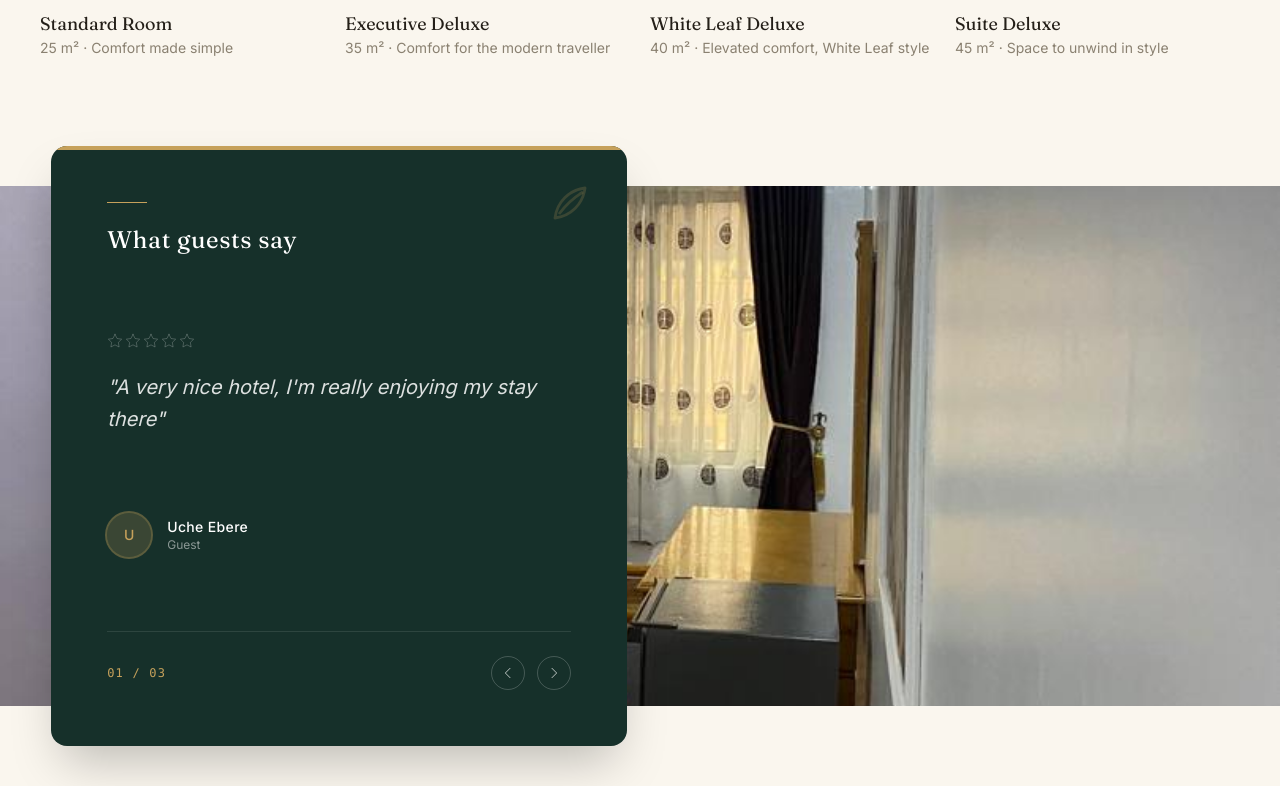
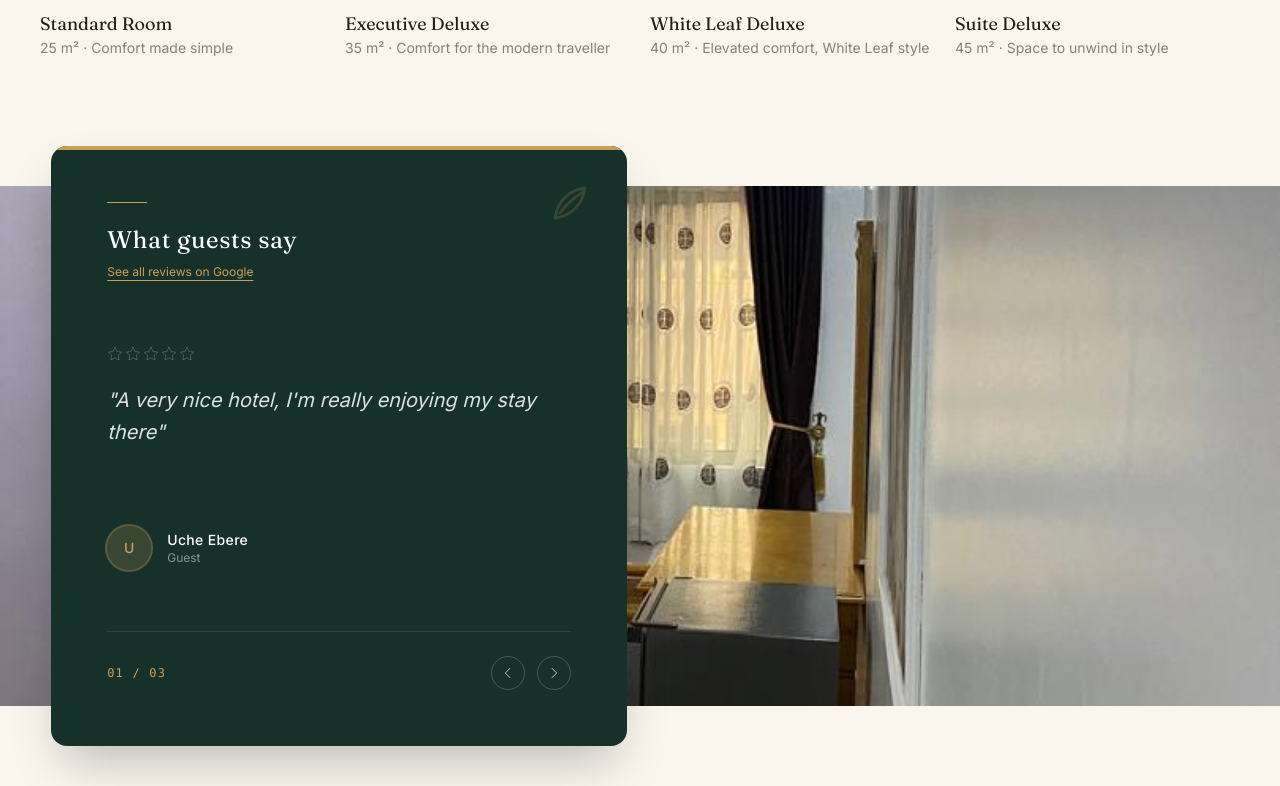
Before and after one commit to Nnebo-Despina/whiteLeaf, a Django app: page /reviews/ in a window 1280 px wide. Shown: the part 1840-2626 px from the top of the page. Run offline with Django 5.2, Linux system fonts and the light colour scheme; data comes from the database, SQL or seed files in the repository; some libraries are stand-ins or nearby versions.

Commit message:
third commit, editted reviews

```diff
--- a/templates/core/home.html
+++ b/templates/core/home.html
@@ -152,6 +152,8 @@
           <div>
             <div class="w-10 h-px bg-[#c6a15b] mb-5"></div>
             <p class="font-display text-2xl leading-snug tracking-wide">What guests say</p>
+            <a href="https://www.google.com/maps/place/White+Leaf+Hotel/@6.4582651,7.5262238,17z/data=!3m1!4b1!4m9!3m8!1s0x1044a5f1c85fbfb9:0xd0e77fd26a5fb55a!5m2!4m1!1i2!8m2!3d6.4582651!4d7.5287987!16s%2Fg%2F1q5bls4_w?entry=ttu&g_ep=EgoyMDI2MTAyOC4wIKXMDSoASAFQAw%3D%3D" target="_blank" rel="noopener" class="mt-2 inline-block text-xs text-[#c6a15b] underline underline-offset-4 hover:text-white">See all reviews on Google</a>
+
           </div>
 
           <!-- Animated Content Container -->
```
